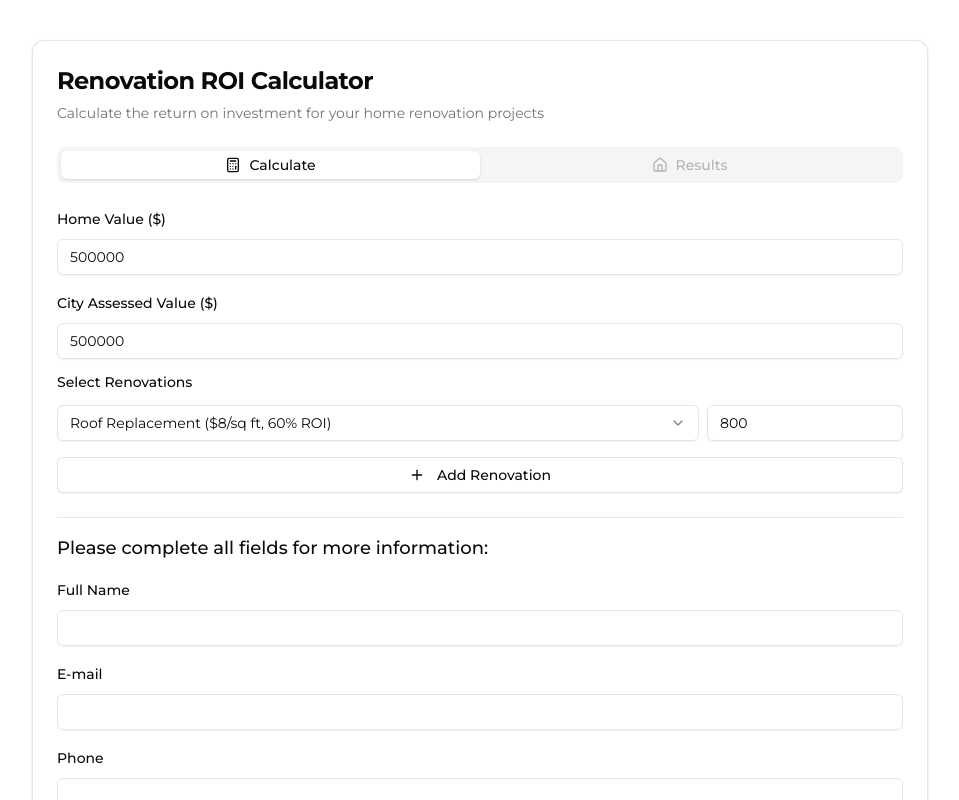
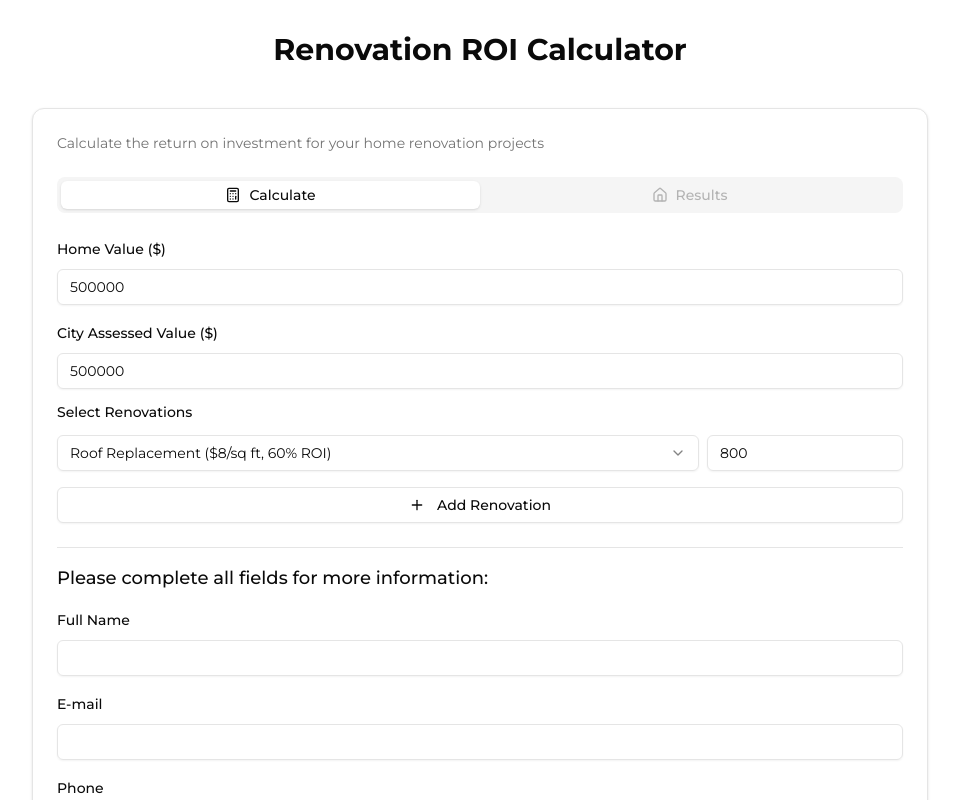
Before and after one commit to imtiazraqib/arii-tools, a Next.js app: page /home-reno-roi-calculator in a window 1280 px wide. Shown: the top 800 px of the page, without its empty margins (160-1119 px from the left). Built offline with nearby package versions, Linux system fonts and the light colour scheme.

Commit message:
adjusted reno roi main design

```diff
--- a/package.json
+++ b/package.json
@@ -1,6 +1,6 @@
 {
   "name": "arii-tools",
-  "version": "2.4.2",
+  "version": "2.5.0",
   "private": true,
   "scripts": {
     "dev": "next dev --turbopack",
--- a/src/app/home-reno-roi-calculator/ResultsView.tsx
+++ b/src/app/home-reno-roi-calculator/ResultsView.tsx
@@ -71,7 +71,7 @@ export default function ResultsView({ result }: ResultsViewProps) {
               </div>
               <div className="flex justify-between">
                 <span>ROI Percentage:</span>
-                <span>{item.renovation.roi * 100}%</span>
+                <span>{(item.renovation.roi * 100).toFixed()}%</span>
               </div>
               <div className="flex justify-between font-medium">
                 <span>Total Cost:</span>
--- a/src/app/home-reno-roi-calculator/page.tsx
+++ b/src/app/home-reno-roi-calculator/page.tsx
@@ -57,10 +57,13 @@ export default function Home() {
   };
 
   return (
-    <main className="container mx-auto py-10 px-4">
-      <Card className="max-w-4xl mx-auto">
+    <main className="min-h-screen p-4 md:p-6 lg:p-8">
+      <div className="max-w-5xl mx-auto space-y-6">
+        <h1 className="text-3xl font-bold text-center">Renovation ROI Calculator</h1>
+      </div>
+
+      <Card className="max-w-4xl mx-auto mt-10">
         <CardHeader>
-          <CardTitle className="text-2xl font-bold">Renovation ROI Calculator</CardTitle>
           <CardDescription>Calculate the return on investment for your home renovation projects</CardDescription>
         </CardHeader>
         <CardContent>
--- a/src/app/page.tsx
+++ b/src/app/page.tsx
@@ -31,7 +31,7 @@ export default function Home() {
 
       {/* Footer */}
       <footer className="absolute bottom-5 text-center text-gray-600">
-        <p>Version 2.4.2</p>
+        <p>Version 2.5.0</p>
       </footer>
     </div>
   );
```
